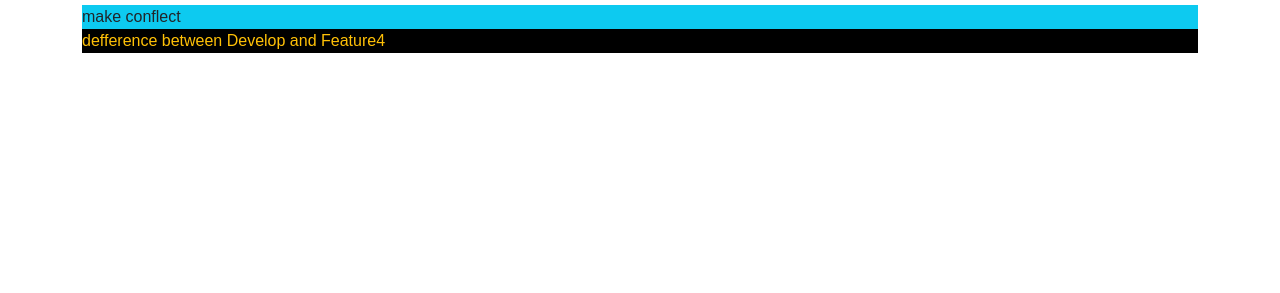
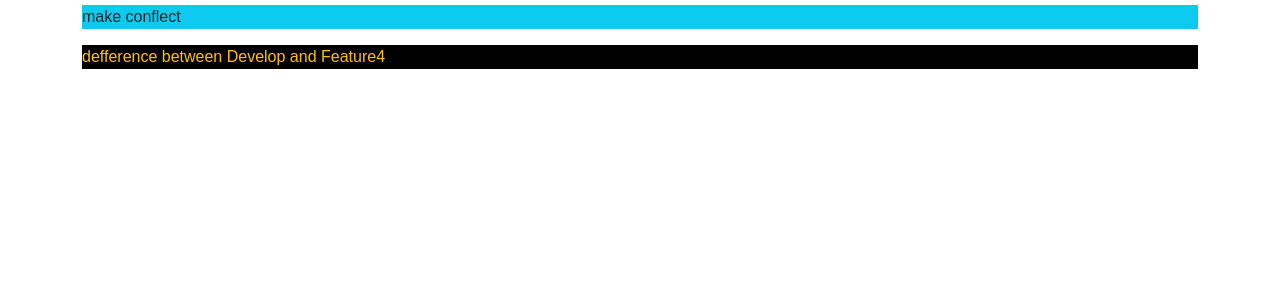
Before and after one commit to spiderghaly/test, a plain HTML site: page index.html in a window 1280 px wide. Shown: the part 507-800 px from the top of the page. Drawn offline with Linux system fonts and the light colour scheme.

Commit message:
margin y

```diff
--- a/index.html
+++ b/index.html
@@ -23,7 +23,7 @@
     <div class="bg-info">
         make conflect
     </div>
-    <p class="text-warning bg-black">defference between Develop and Feature4</p>
+    <p class="text-warning bg-black my-3">defference between Develop and Feature4</p>
     </div>
 
 
```
